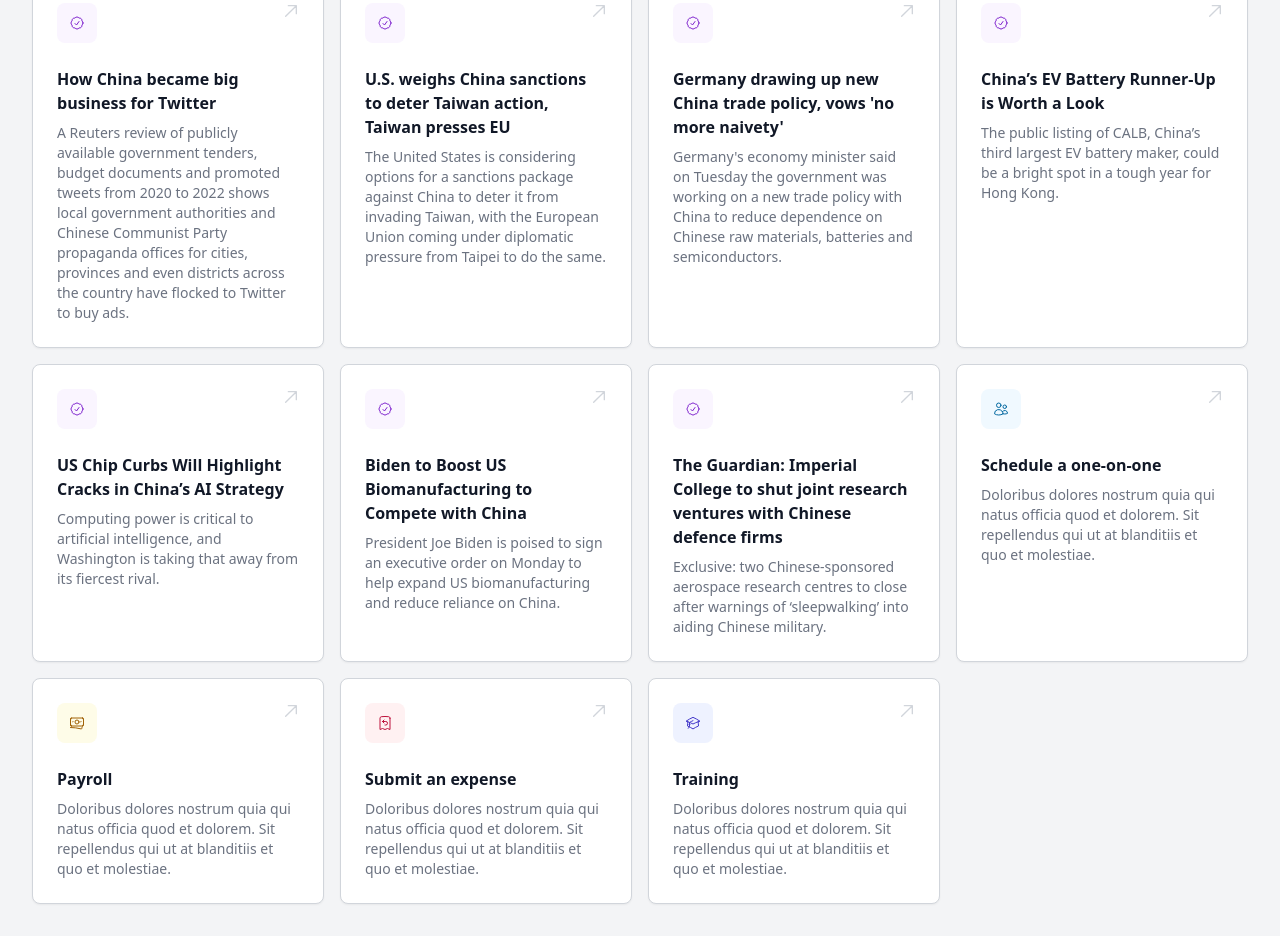
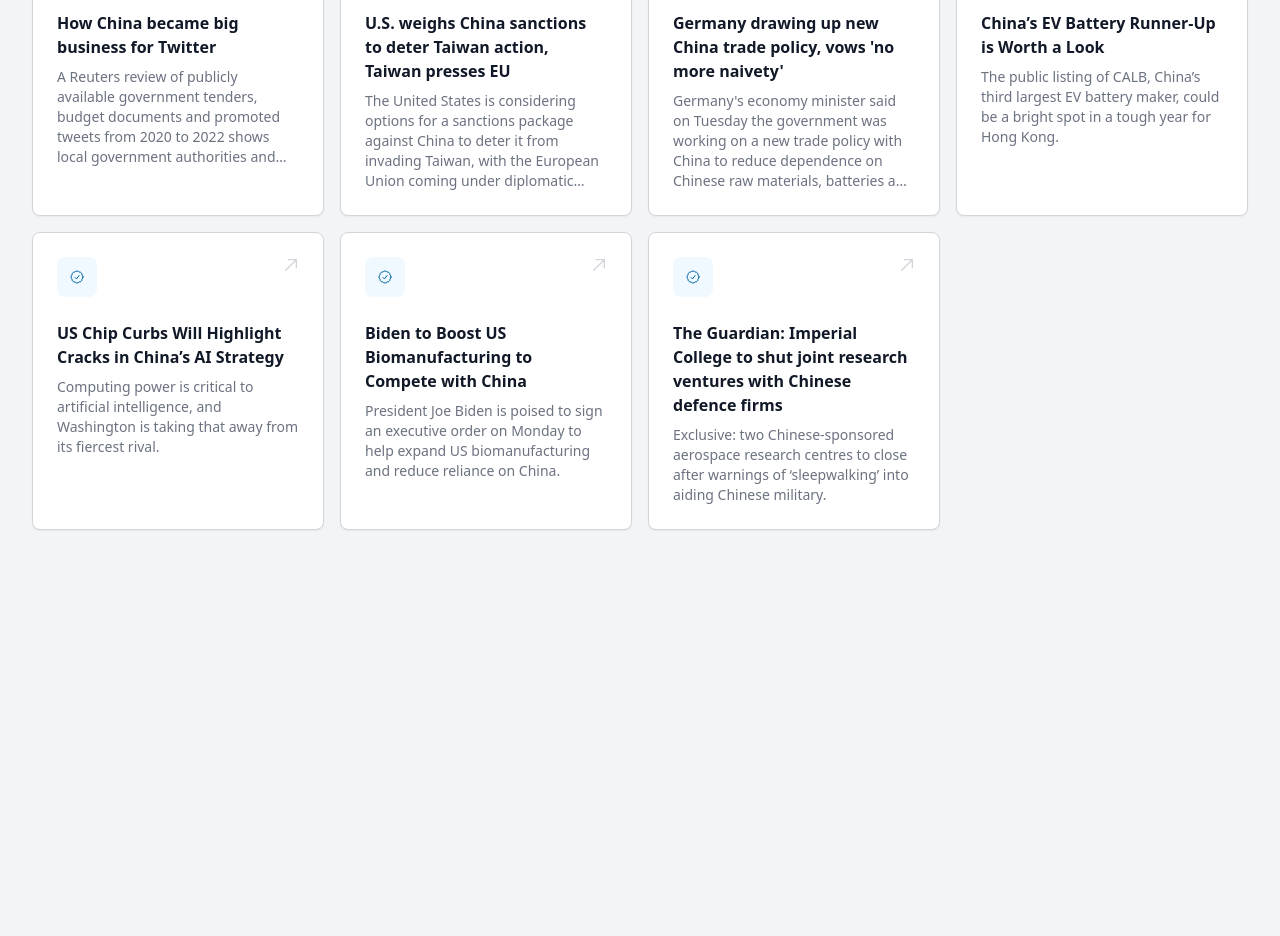
Before and after one commit to lucidNTR/sveltekit-labelling, a SvelteKit app: page / in a window 1280 px wide. Shown: the part 420-1356 px from the top of the page. After the commit the page ends 982 px from the top, so only its background shows below. Built offline with nearby package versions, Linux system fonts and the light colour scheme.

Commit message:
remove placeholders and link detail page

```diff
--- a/src/lib/dataset.json
+++ b/src/lib/dataset.json
@@ -1,4 +1,5 @@
-{"data": [
+{
+  "rows": [
     {
       "id": "0",
       "title": "Video: How China and India Help Russia’s Economy by Buying Oil",
@@ -66,5 +67,4 @@
       "url": "https://www.theguardian.com/world/2022/sep/11/imperial-college-to-shut-joint-research-ventures-with-chinese-defence-firms"
     }
   ]
-
 }
--- a/src/routes/+page.svelte
+++ b/src/routes/+page.svelte
@@ -1,14 +1,22 @@
 <script>
   export let data;
-  console.log(data)
 </script>
+
+<style>
+  .clamp {
+    -webkit-line-clamp: 5;
+    display: -webkit-box;
+    overflow: hidden;
+    -webkit-box-orient: vertical;
+  }
+</style>
 
 <div class="mx-auto max-w-7xl px-4 sm:px-6 lg:px-8 py-8">
   <div class="grid grid-cols-1 gap-4 sm:grid-cols-4">
-    {#each data.data as document (document.id)}
+    {#each data.rows as doc (doc.id)}
       <div class="rounded-lg border border-gray-300 group relative bg-white shadow-sm p-6 focus-within:ring-2 focus-within:ring-inset focus-within:ring-indigo-500">
         <div>
-          <span class="inline-flex rounded-lg p-3 bg-purple-50 text-purple-700 ring-4 ring-white">
+          <span class="inline-flex rounded-lg p-3 bg-sky-50 text-sky-700 ring-4 ring-white">
             <svg class="h-4 w-4" fill="none" viewBox="0 0 24 24" stroke-width="1.5" stroke="currentColor" aria-hidden="true">
               <path stroke-linecap="round" stroke-linejoin="round" d="M9 12.75L11.25 15 15 9.75M21 12c0 1.268-.63 2.39-1.593 3.068a3.745 3.745 0 01-1.043 3.296 3.745 3.745 0 01-3.296 1.043A3.745 3.745 0 0112 21c-1.268 0-2.39-.63-3.068-1.593a3.746 3.746 0 01-3.296-1.043 3.745 3.745 0 01-1.043-3.296A3.745 3.745 0 013 12c0-1.268.63-2.39 1.593-3.068a3.745 3.745 0 011.043-3.296 3.746 3.746 0 013.296-1.043A3.746 3.746 0 0112 3c1.268 0 2.39.63 3.068 1.593a3.746 3.746 0 013.296 1.043 3.746 3.746 0 011.043 3.296A3.745 3.745 0 0121 12z" />
             </svg>
@@ -16,115 +24,19 @@
         </div>
         <div class="mt-6">
           <h3 class="text-base font-semibold leading-6 text-gray-900">
-            <a href="#" class="focus:outline-none">
+            <a href="/documents/{doc.id}" class="focus:outline-none">
               <span class="absolute inset-0" aria-hidden="true"></span>
-              {document.title}
+              {doc.title}
             </a>
           </h3>
-          <p class="mt-2 text-sm text-gray-500">{document.body}</p>
+          <p class="mt-2 text-sm text-gray-500 clamp">{doc.body}</p>
         </div>
-        <a href="{document.url}" target="_blanc" class="absolute right-6 top-6 text-gray-300 group-hover:text-gray-400" aria-hidden="true">
+        <a href="{doc.url}" target="_blanc" class="absolute right-6 top-6 text-gray-300 group-hover:text-gray-400" aria-hidden="true">
           <svg class="h-4 w-4" fill="currentColor" viewBox="0 0 24 24">
             <path d="M20 4h1a1 1 0 00-1-1v1zm-1 12a1 1 0 102 0h-2zM8 3a1 1 0 000 2V3zM3.293 19.293a1 1 0 101.414 1.414l-1.414-1.414zM19 4v12h2V4h-2zm1-1H8v2h12V3zm-.707.293l-16 16 1.414 1.414 16-16-1.414-1.414z" />
           </svg>
         </a>
       </div>
     {/each}
-
-    <div class="rounded-lg border border-gray-300 group relative bg-white shadow-sm p-6 focus-within:ring-2 focus-within:ring-inset focus-within:ring-indigo-500">
-      <div>
-        <span class="inline-flex rounded-lg p-3 bg-sky-50 text-sky-700 ring-4 ring-white">
-          <svg class="h-4 w-4" fill="none" viewBox="0 0 24 24" stroke-width="1.5" stroke="currentColor" aria-hidden="true">
-            <path stroke-linecap="round" stroke-linejoin="round" d="M15 19.128a9.38 9.38 0 002.625.372 9.337 9.337 0 004.121-.952 4.125 4.125 0 00-7.533-2.493M15 19.128v-.003c0-1.113-.285-2.16-.786-3.07M15 19.128v.106A12.318 12.318 0 018.624 21c-2.331 0-4.512-.645-6.374-1.766l-.001-.109a6.375 6.375 0 0111.964-3.07M12 6.375a3.375 3.375 0 11-6.75 0 3.375 3.375 0 016.75 0zm8.25 2.25a2.625 2.625 0 11-5.25 0 2.625 2.625 0 015.25 0z" />
-          </svg>
-        </span>
-      </div>
-      <div class="mt-6">
-        <h3 class="text-base font-semibold leading-6 text-gray-900">
-          <a href="#" class="focus:outline-none">
-            <span class="absolute inset-0" aria-hidden="true"></span>
-            Schedule a one-on-one
-          </a>
-        </h3>
-        <p class="mt-2 text-sm text-gray-500">Doloribus dolores nostrum quia qui natus officia quod et dolorem. Sit repellendus qui ut at blanditiis et quo et molestiae.</p>
-      </div>
-      <span class="pointer-events-none absolute right-6 top-6 text-gray-300 group-hover:text-gray-400" aria-hidden="true">
-        <svg class="h-4 w-4" fill="currentColor" viewBox="0 0 24 24">
-          <path d="M20 4h1a1 1 0 00-1-1v1zm-1 12a1 1 0 102 0h-2zM8 3a1 1 0 000 2V3zM3.293 19.293a1 1 0 101.414 1.414l-1.414-1.414zM19 4v12h2V4h-2zm1-1H8v2h12V3zm-.707.293l-16 16 1.414 1.414 16-16-1.414-1.414z" />
-        </svg>
-      </span>
-    </div>
-
-    <div class="rounded-lg border border-gray-300 group relative bg-white shadow-sm p-6 focus-within:ring-2 focus-within:ring-inset focus-within:ring-indigo-500">
-      <div>
-        <span class="inline-flex rounded-lg p-3 bg-yellow-50 text-yellow-700 ring-4 ring-white">
-          <svg class="h-4 w-4" fill="none" viewBox="0 0 24 24" stroke-width="1.5" stroke="currentColor" aria-hidden="true">
-            <path stroke-linecap="round" stroke-linejoin="round" d="M2.25 18.75a60.07 60.07 0 0115.797 2.101c.727.198 1.453-.342 1.453-1.096V18.75M3.75 4.5v.75A.75.75 0 013 6h-.75m0 0v-.375c0-.621.504-1.125 1.125-1.125H20.25M2.25 6v9m18-10.5v.75c0 .414.336.75.75.75h.75m-1.5-1.5h.375c.621 0 1.125.504 1.125 1.125v9.75c0 .621-.504 1.125-1.125 1.125h-.375m1.5-1.5H21a.75.75 0 00-.75.75v.75m0 0H3.75m0 0h-.375a1.125 1.125 0 01-1.125-1.125V15m1.5 1.5v-.75A.75.75 0 003 15h-.75M15 10.5a3 3 0 11-6 0 3 3 0 016 0zm3 0h.008v.008H18V10.5zm-12 0h.008v.008H6V10.5z" />
-          </svg>
-        </span>
-      </div>
-      <div class="mt-6">
-        <h3 class="text-base font-semibold leading-6 text-gray-900">
-          <a href="#" class="focus:outline-none">
-            <span class="absolute inset-0" aria-hidden="true"></span>
-            Payroll
-          </a>
-        </h3>
-        <p class="mt-2 text-sm text-gray-500">Doloribus dolores nostrum quia qui natus officia quod et dolorem. Sit repellendus qui ut at blanditiis et quo et molestiae.</p>
-      </div>
-      <span class="pointer-events-none absolute right-6 top-6 text-gray-300 group-hover:text-gray-400" aria-hidden="true">
-        <svg class="h-4 w-4" fill="currentColor" viewBox="0 0 24 24">
-          <path d="M20 4h1a1 1 0 00-1-1v1zm-1 12a1 1 0 102 0h-2zM8 3a1 1 0 000 2V3zM3.293 19.293a1 1 0 101.414 1.414l-1.414-1.414zM19 4v12h2V4h-2zm1-1H8v2h12V3zm-.707.293l-16 16 1.414 1.414 16-16-1.414-1.414z" />
-        </svg>
-      </span>
-    </div>
-
-    <div class="rounded-lg border border-gray-300 group relative bg-white shadow-sm p-6 focus-within:ring-2 focus-within:ring-inset focus-within:ring-indigo-500">
-      <div>
-        <span class="inline-flex rounded-lg p-3 bg-rose-50 text-rose-700 ring-4 ring-white">
-          <svg class="h-4 w-4" fill="none" viewBox="0 0 24 24" stroke-width="1.5" stroke="currentColor" aria-hidden="true">
-            <path stroke-linecap="round" stroke-linejoin="round" d="M8.25 9.75h4.875a2.625 2.625 0 010 5.25H12M8.25 9.75L10.5 7.5M8.25 9.75L10.5 12m9-7.243V21.75l-3.75-1.5-3.75 1.5-3.75-1.5-3.75 1.5V4.757c0-1.108.806-2.057 1.907-2.185a48.507 48.507 0 0111.186 0c1.1.128 1.907 1.077 1.907 2.185z" />
-          </svg>
-        </span>
-      </div>
-      <div class="mt-6">
-        <h3 class="text-base font-semibold leading-6 text-gray-900">
-          <a href="#" class="focus:outline-none">
-            <span class="absolute inset-0" aria-hidden="true"></span>
-            Submit an expense
-          </a>
-        </h3>
-        <p class="mt-2 text-sm text-gray-500">Doloribus dolores nostrum quia qui natus officia quod et dolorem. Sit repellendus qui ut at blanditiis et quo et molestiae.</p>
-      </div>
-      <span class="pointer-events-none absolute right-6 top-6 text-gray-300 group-hover:text-gray-400" aria-hidden="true">
-        <svg class="h-4 w-4" fill="currentColor" viewBox="0 0 24 24">
-          <path d="M20 4h1a1 1 0 00-1-1v1zm-1 12a1 1 0 102 0h-2zM8 3a1 1 0 000 2V3zM3.293 19.293a1 1 0 101.414 1.414l-1.414-1.414zM19 4v12h2V4h-2zm1-1H8v2h12V3zm-.707.293l-16 16 1.414 1.414 16-16-1.414-1.414z" />
-        </svg>
-      </span>
-    </div>
-
-    <div class="rounded-lg border border-gray-300 group relative bg-white shadow-sm p-6 focus-within:ring-2 focus-within:ring-inset focus-within:ring-indigo-500">
-      <div>
-        <span class="inline-flex rounded-lg p-3 bg-indigo-50 text-indigo-700 ring-4 ring-white">
-          <svg class="h-4 w-4" fill="none" viewBox="0 0 24 24" stroke-width="1.5" stroke="currentColor" aria-hidden="true">
-            <path stroke-linecap="round" stroke-linejoin="round" d="M4.26 10.147a60.436 60.436 0 00-.491 6.347A48.627 48.627 0 0112 20.904a48.627 48.627 0 018.232-4.41 60.46 60.46 0 00-.491-6.347m-15.482 0a50.57 50.57 0 00-2.658-.813A59.905 59.905 0 0112 3.493a59.902 59.902 0 0110.399 5.84c-.896.248-1.783.52-2.658.814m-15.482 0A50.697 50.697 0 0112 13.489a50.702 50.702 0 017.74-3.342M6.75 15a.75.75 0 100-1.5.75.75 0 000 1.5zm0 0v-3.675A55.378 55.378 0 0112 8.443m-7.007 11.55A5.981 5.981 0 006.75 15.75v-1.5" />
-          </svg>
-        </span>
-      </div>
-      <div class="mt-6">
-        <h3 class="text-base font-semibold leading-6 text-gray-900">
-          <a href="#" class="focus:outline-none">
-            <span class="absolute inset-0" aria-hidden="true"></span>
-            Training
-          </a>
-        </h3>
-        <p class="mt-2 text-sm text-gray-500">Doloribus dolores nostrum quia qui natus officia quod et dolorem. Sit repellendus qui ut at blanditiis et quo et molestiae.</p>
-      </div>
-      <span class="pointer-events-none absolute right-6 top-6 text-gray-300 group-hover:text-gray-400" aria-hidden="true">
-        <svg class="h-4 w-4" fill="currentColor" viewBox="0 0 24 24">
-          <path d="M20 4h1a1 1 0 00-1-1v1zm-1 12a1 1 0 102 0h-2zM8 3a1 1 0 000 2V3zM3.293 19.293a1 1 0 101.414 1.414l-1.414-1.414zM19 4v12h2V4h-2zm1-1H8v2h12V3zm-.707.293l-16 16 1.414 1.414 16-16-1.414-1.414z" />
-        </svg>
-      </span>
-    </div>
   </div>
 </div>
```
Lines whose indentation alone changed are shown as unchanged.
